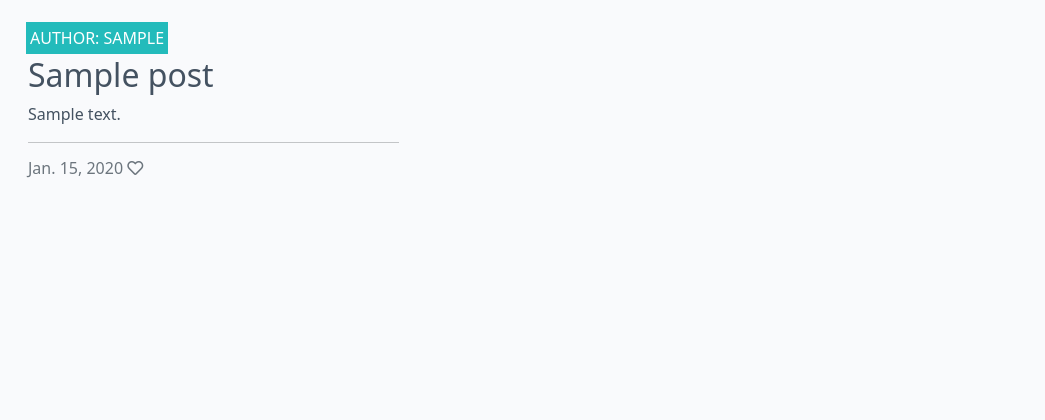
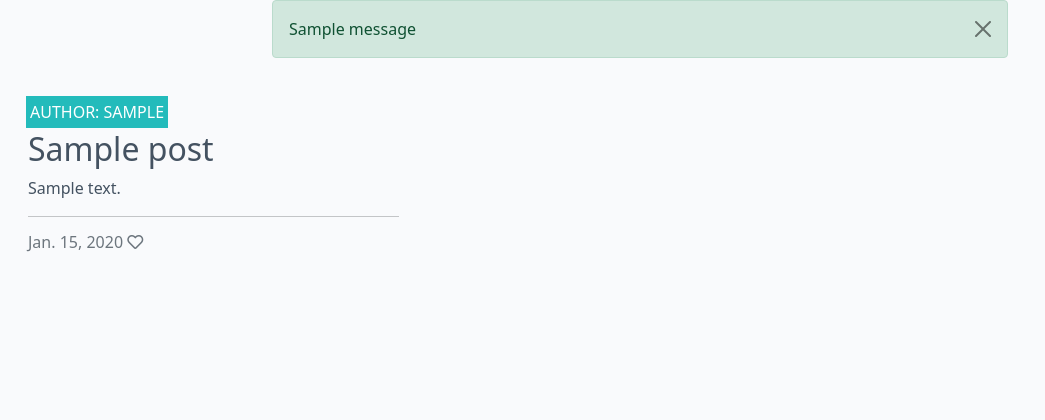
Before and after one commit to Eduardo-Antoniassi-Lobato/Writers_Sketch_Overflow, a Django app: page / in a window 1280 px wide. Shown: the part 60-480 px from the top of the page, without its empty margins (0-1045 px from the left). Run offline with Django 3.2, Linux system fonts and the light colour scheme; tables that the repository leaves empty hold one stand-in row (values such as "Sample post"); one stand-in notice (Sample message) is shown.

Commit message:
Finish container for alert messages

```diff
--- a/templates/base.html
+++ b/templates/base.html
@@ -60,6 +60,10 @@
         <div class="row">
             <div class="col-md-8 offset-md-2">
                 {% for message in messages %}
+                <div class="alert {{ message.tags }} alert-dismissible fade show" id="msg" role="alert">
+                    {{ message | safe }}
+                    <button type="button" class="btn-close" data-bs-dismiss="alert" aria-label="Close"></button>
+                </div>
                 {% endfor %}
             </div>
         </div>
```
